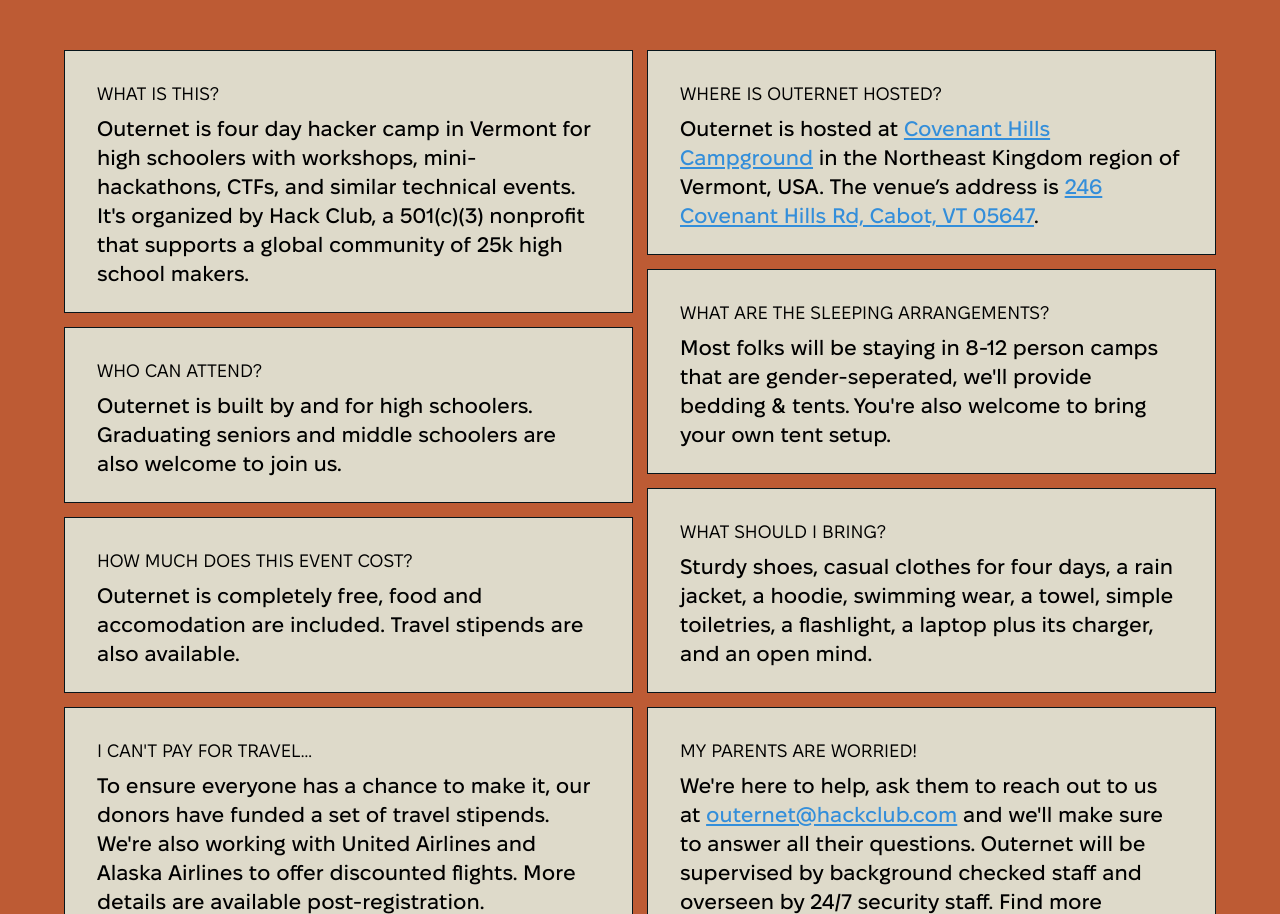
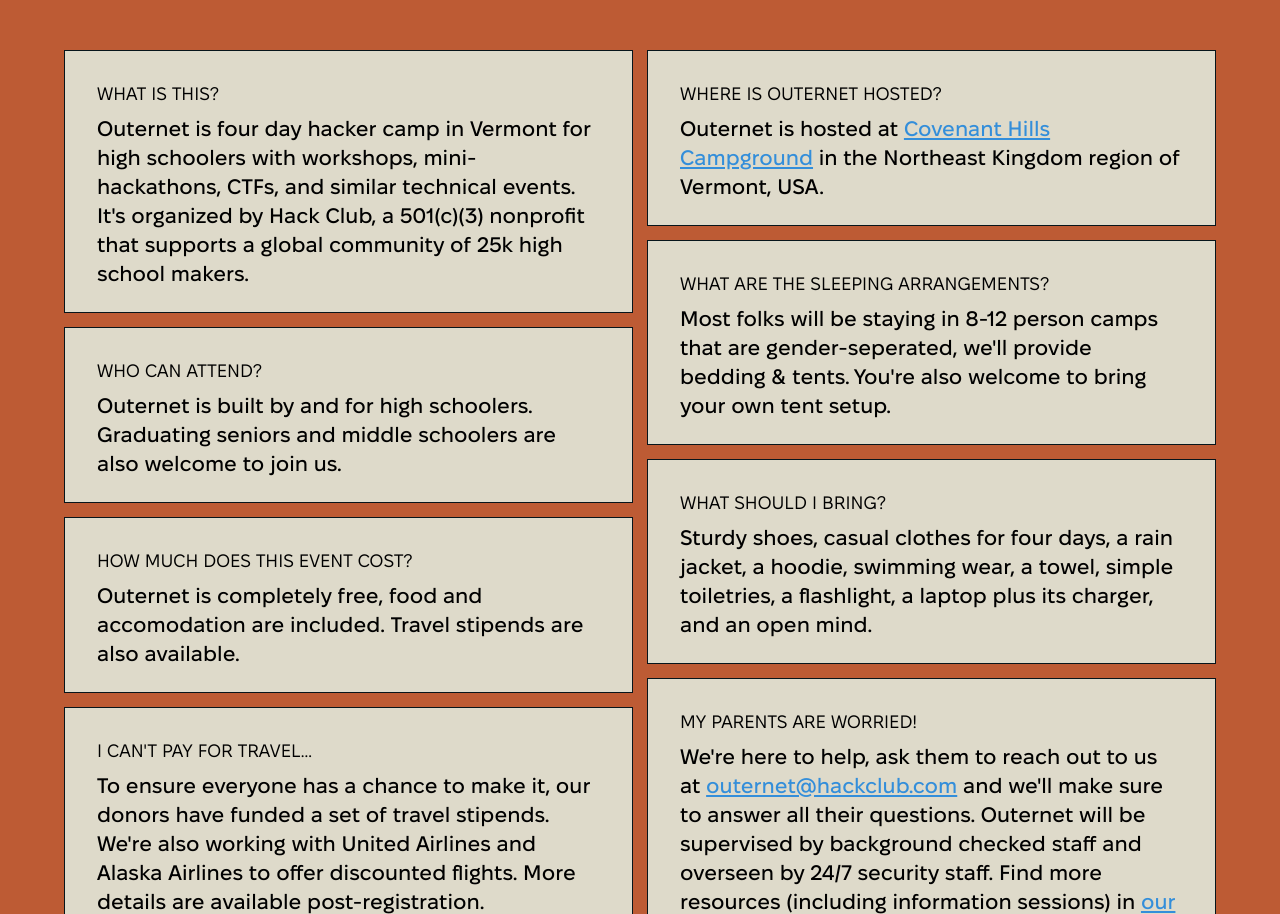
Before and after one commit to hackclub/www-outernet, a Next.js app: page / in a window 1280 px wide. Shown: the part 5851-6765 px from the top of the page. Built offline with nearby package versions, Linux system fonts and the light colour scheme.

Commit message:
Update FAQ.js

```diff
--- a/components/FAQ.js
+++ b/components/FAQ.js
@@ -60,12 +60,7 @@ export default function FAQ() {
                   <a href="https://www.covenanthillsvt.org/who-we-are.html" target="_blank">
                     Covenant Hills Campground
                   </a>{" "}
-                  in the Northeast Kingdom region of Vermont, USA. The venue’s
-                  address is{" "}
-                  <a href="https://goo.gl/maps/zhMntt1f3KT6TZae9" target="_blank">
-                    246 Covenant Hills Rd, Cabot, VT 05647
-                  </a>
-                  .
+                  in the Northeast Kingdom region of Vermont, USA.
                 </p>
               </div>
               <div className={styles.qa}>
```
